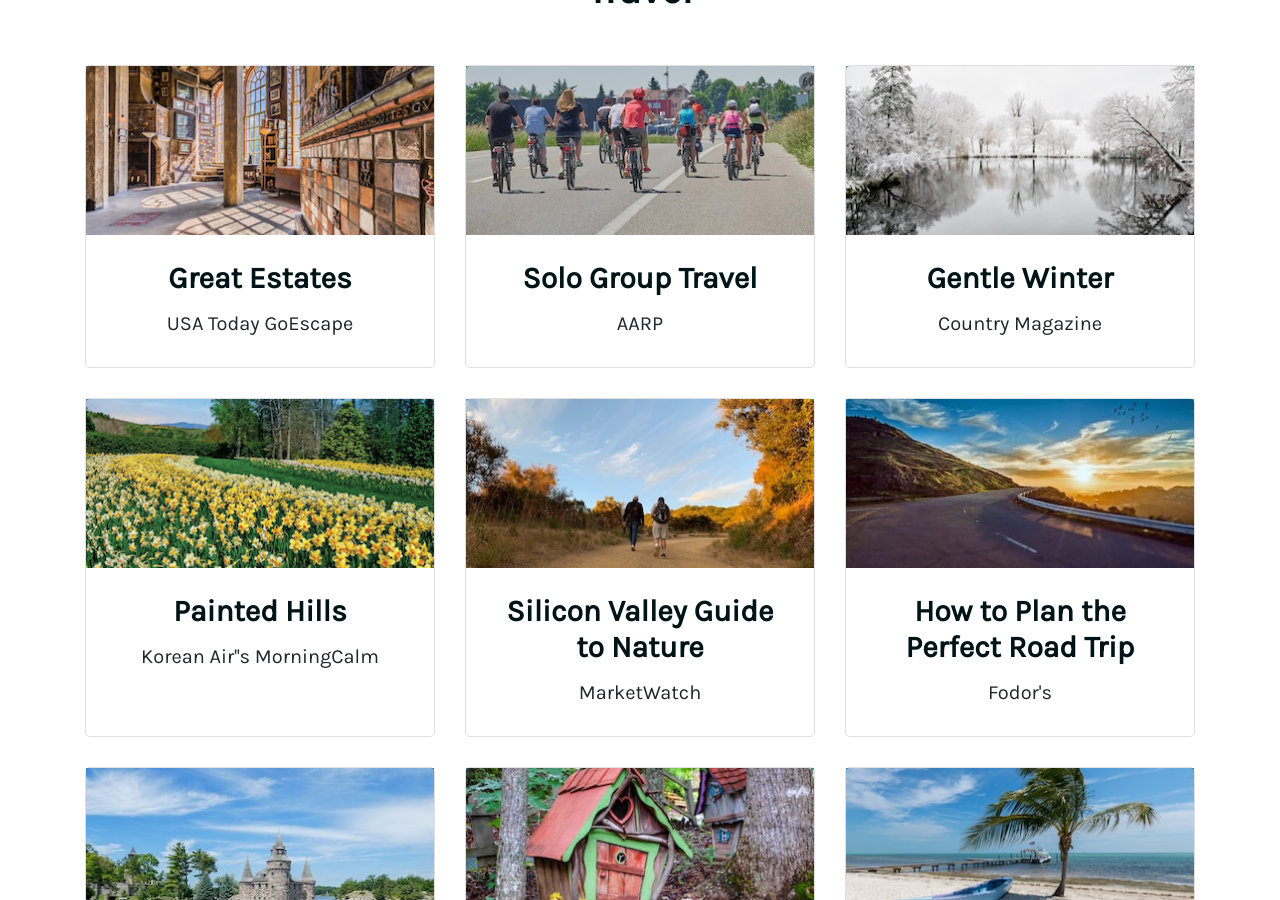
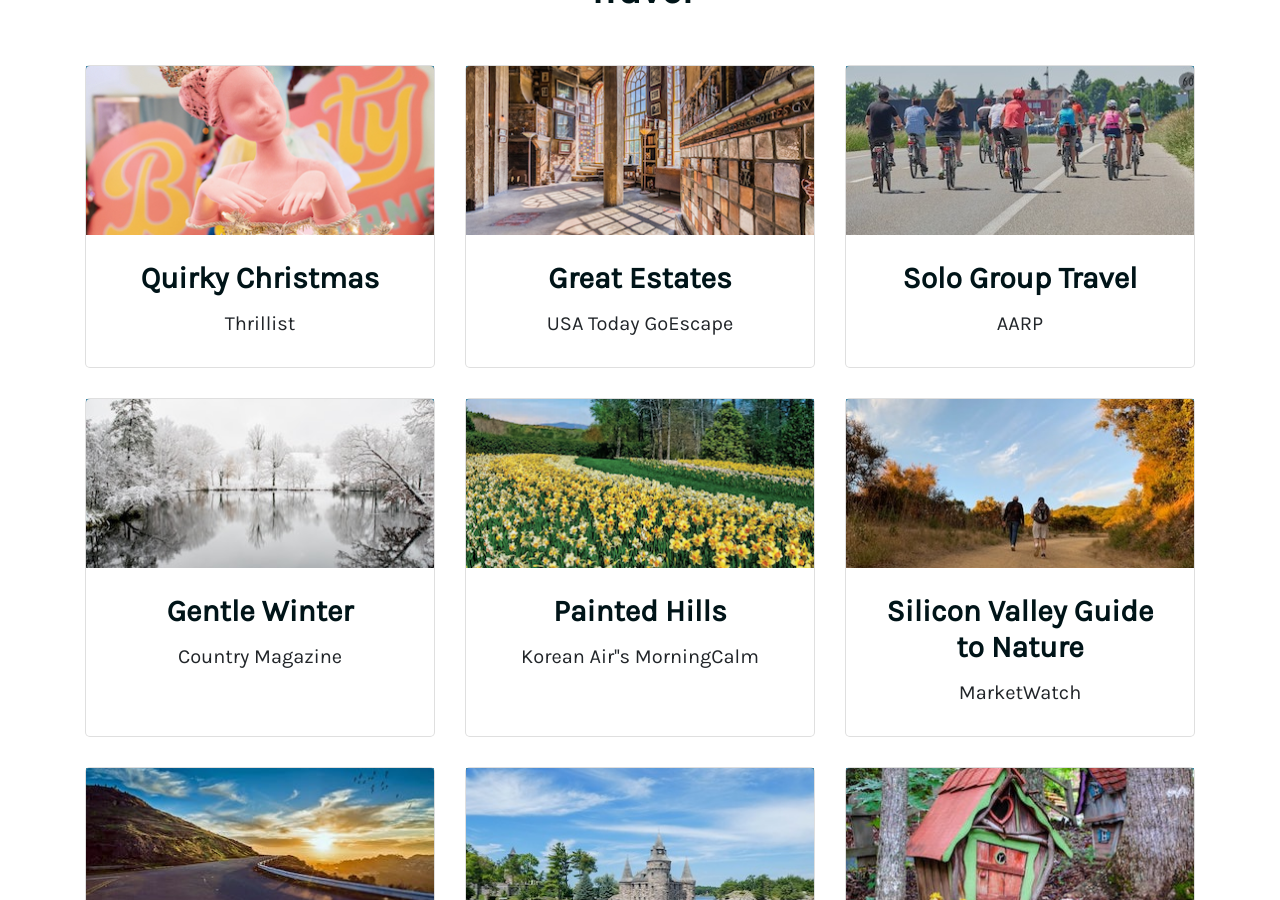
Before and after one commit to crodewig/crodewig.github.io, a Jekyll site: the page built from writing.html, in a window 1280 px wide and 900 px high, scrolled down 465 px. Built offline with Jekyll 4.4.1, drawn with Linux system fonts in a browser that asks for light colours.

Commit message:
Add Quirky Christmas post.

```diff
--- a/_data/writing.yml
+++ b/_data/writing.yml
@@ -1,5 +1,10 @@
 - category: Travel
   articles:
+    - title: Quirky Christmas
+      publisher: Thrillist
+      link: https://www.thrillist.com/travel/nation/unconventional-christmas-celebrations-in-the-us
+      image: /assets/img/writing/quirky-christmas.jpg
+
     - title: Great Estates
       publisher: USA Today GoEscape
       link: https://issuu.com/studiogannett/docs/go_escape_summer_2020/80
```
Also changed, not shown: assets/img/writing/quirky-christmas.jpg (added).
